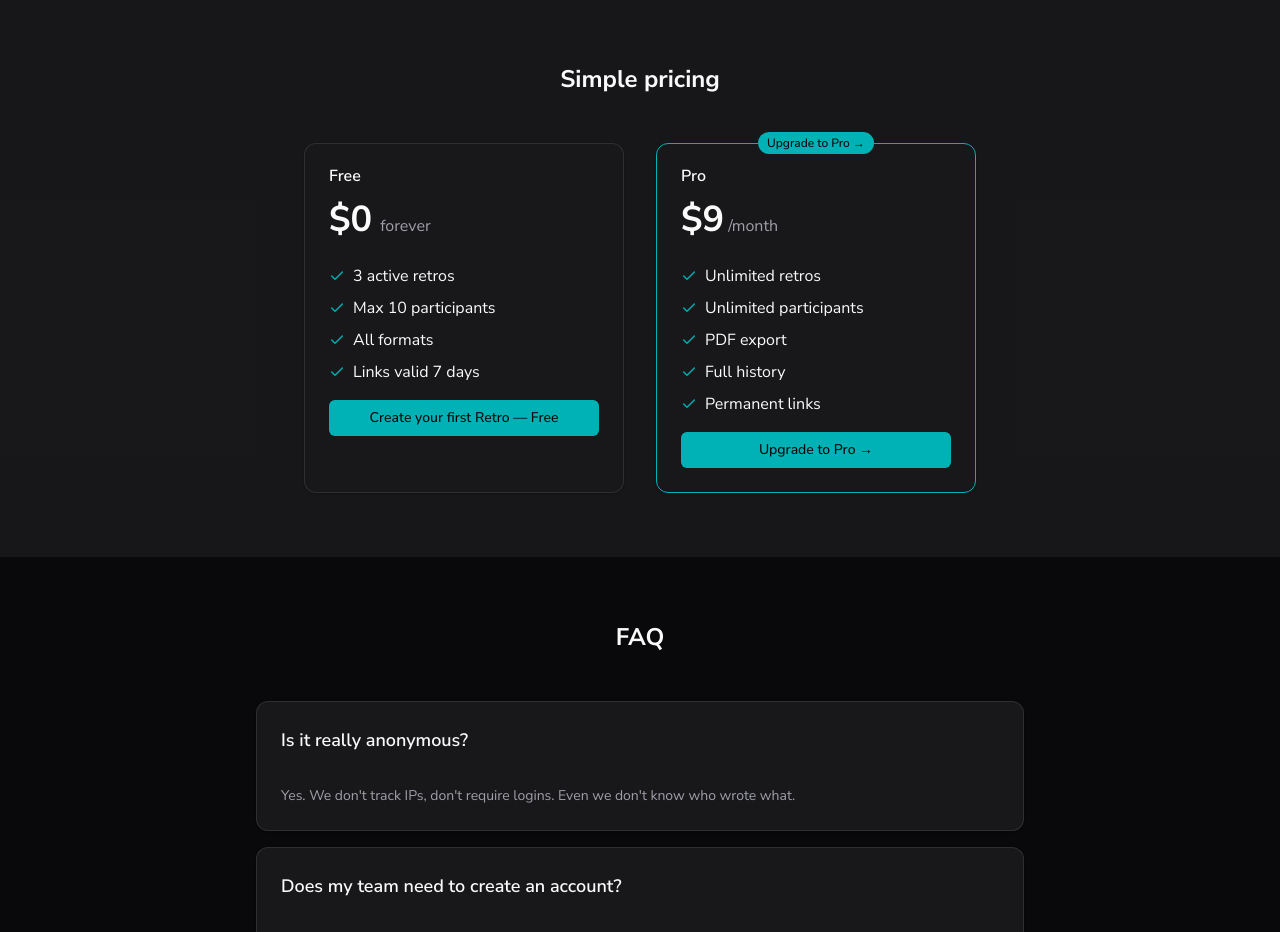
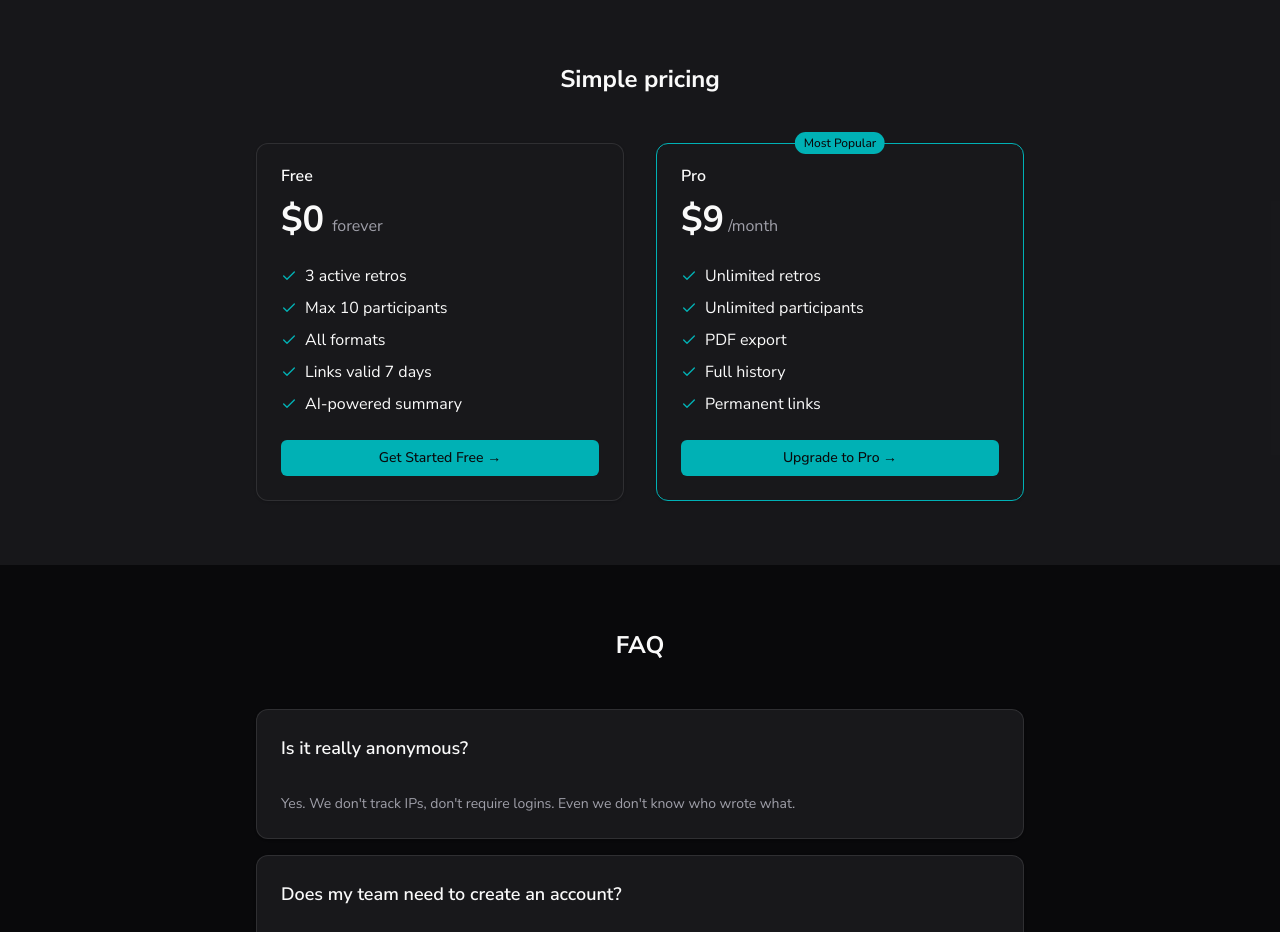
Before and after one commit to ShiftClawCO/retroshift, a Next.js app: page / in a window 1280 px wide. Shown: the part 2340-3272 px from the top of the page. Built offline with nearby package versions, Linux system fonts and the light colour scheme; no server answers.

Commit message:
fix: align homepage pricing with /pricing page, same features and button alignment

```diff
--- a/messages/en.json
+++ b/messages/en.json
@@ -79,6 +79,9 @@
     "pricingFree2": "Max 10 participants",
     "pricingFree3": "All formats",
     "pricingFree4": "Links valid 7 days",
+    "pricingFree5": "AI-powered summary",
+    "pricingFreeCta": "Get Started Free →",
+    "pricingPopular": "Most Popular",
 
     "pricingProTitle": "Pro",
     "pricingProPrice": "$9",
--- a/messages/it.json
+++ b/messages/it.json
@@ -79,6 +79,9 @@
     "pricingFree2": "Max 10 partecipanti",
     "pricingFree3": "Tutti i formati",
     "pricingFree4": "Link validi 7 giorni",
+    "pricingFree5": "Riepilogo AI",
+    "pricingFreeCta": "Inizia Gratis →",
+    "pricingPopular": "Più Popolare",
 
     "pricingProTitle": "Pro",
     "pricingProPrice": "€8",
--- a/src/app/page.tsx
+++ b/src/app/page.tsx
@@ -217,9 +217,9 @@ export default function Home() {
         <div className="container mx-auto px-4">
           <h2 className="text-2xl font-bold text-center mb-12">{t('home.pricingTitle')}</h2>
 
-          <div className="grid md:grid-cols-2 gap-8 max-w-2xl mx-auto">
+          <div className="grid md:grid-cols-2 gap-8 max-w-3xl mx-auto items-stretch">
             {/* Free */}
-            <Card>
+            <Card className="flex flex-col">
               <CardHeader>
                 <CardTitle>{t('home.pricingFreeTitle')}</CardTitle>
                 <div className="mt-2">
@@ -227,23 +227,24 @@ export default function Home() {
                   <span className="text-muted-foreground ml-2">{t('home.pricingFreePeriod')}</span>
                 </div>
               </CardHeader>
-              <CardContent className="space-y-4">
-                <ul className="space-y-2">
+              <CardContent className="flex-1 flex flex-col">
+                <ul className="space-y-2 flex-1">
                   <li className="flex items-center gap-2"><Check className="w-4 h-4 text-primary" /> {t('home.pricingFree1')}</li>
                   <li className="flex items-center gap-2"><Check className="w-4 h-4 text-primary" /> {t('home.pricingFree2')}</li>
                   <li className="flex items-center gap-2"><Check className="w-4 h-4 text-primary" /> {t('home.pricingFree3')}</li>
                   <li className="flex items-center gap-2"><Check className="w-4 h-4 text-primary" /> {t('home.pricingFree4')}</li>
+                  <li className="flex items-center gap-2"><Check className="w-4 h-4 text-primary" /> {t('home.pricingFree5')}</li>
                 </ul>
-                <Button asChild className="w-full">
-                  <Link href="/create">{t('home.cta')}</Link>
+                <Button asChild className="w-full mt-6">
+                  <Link href="/create">{t('home.pricingFreeCta')}</Link>
                 </Button>
               </CardContent>
             </Card>
 
             {/* Pro */}
-            <Card className="border-primary relative">
+            <Card className="border-primary relative flex flex-col">
               <Badge className="absolute -top-3 left-1/2 -translate-x-1/2">
-                {t('home.pricingProCta')}
+                {t('home.pricingPopular')}
               </Badge>
               <CardHeader>
                 <CardTitle>{t('home.pricingProTitle')}</CardTitle>
@@ -252,15 +253,15 @@ export default function Home() {
                   <span className="text-muted-foreground ml-1">{t('home.pricingProPeriod')}</span>
                 </div>
               </CardHeader>
-              <CardContent className="space-y-4">
-                <ul className="space-y-2">
+              <CardContent className="flex-1 flex flex-col">
+                <ul className="space-y-2 flex-1">
                   <li className="flex items-center gap-2"><Check className="w-4 h-4 text-primary" /> {t('home.pricingPro1')}</li>
                   <li className="flex items-center gap-2"><Check className="w-4 h-4 text-primary" /> {t('home.pricingPro2')}</li>
                   <li className="flex items-center gap-2"><Check className="w-4 h-4 text-primary" /> {t('home.pricingPro3')}</li>
                   <li className="flex items-center gap-2"><Check className="w-4 h-4 text-primary" /> {t('home.pricingPro4')}</li>
                   <li className="flex items-center gap-2"><Check className="w-4 h-4 text-primary" /> {t('home.pricingPro5')}</li>
                 </ul>
-                <Button asChild className="w-full">
+                <Button asChild className="w-full mt-6">
                   <Link href="/pricing">{t('home.pricingProCta')}</Link>
                 </Button>
               </CardContent>
```
